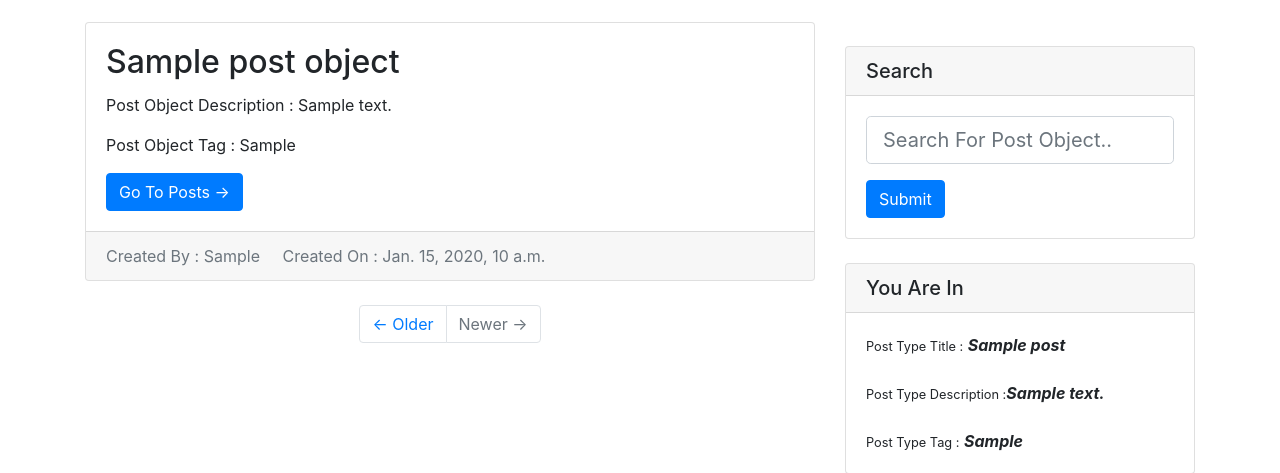
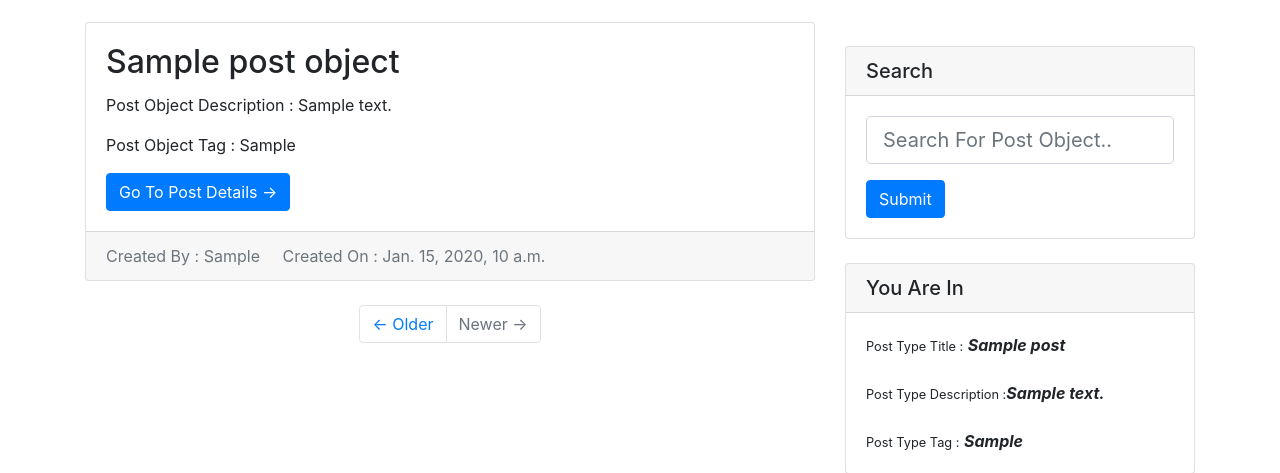
Before and after one commit to eermis1/SWE573, a Django app: template communityc/community/templates/index_pto.html in a window 1280 px wide. Shown: the part 56-529 px from the top of the page. Run offline with Django 3.2, Linux system fonts and the light colour scheme; the template is opened without the code that fills it: most values are stand-ins (such as "Sample title", 1, 10 or a date in 2020); data that the repository does not hold is empty; some libraries are stand-ins or nearby versions.

Commit message:
Minor UI Improvements On HTML

```diff
--- a/communityc/community/templates/index_pto.html
+++ b/communityc/community/templates/index_pto.html
@@ -70,7 +70,7 @@
               <h2 class="card-title">{{ post_object.post_object_name}}</h2>
               <p class="card-text">Post Object Description :  {{ post_object.post_object_description}}</p>
               <p class="card-text2">Post Object Tag : {{ post_object.post_object_tag }}</p>
-              <a href="#" class="btn btn-primary"> Go To Posts &rarr;</a>
+              <a href="#" class="btn btn-primary"> Go To Post Details &rarr;</a>
             </div>
             <div class="card-footer text-muted">
                Created By : {{post_object.post_object_owner}} &nbsp;&nbsp;&nbsp;&nbsp;Created On : {{post_object.post_object_creation_date}}
```
